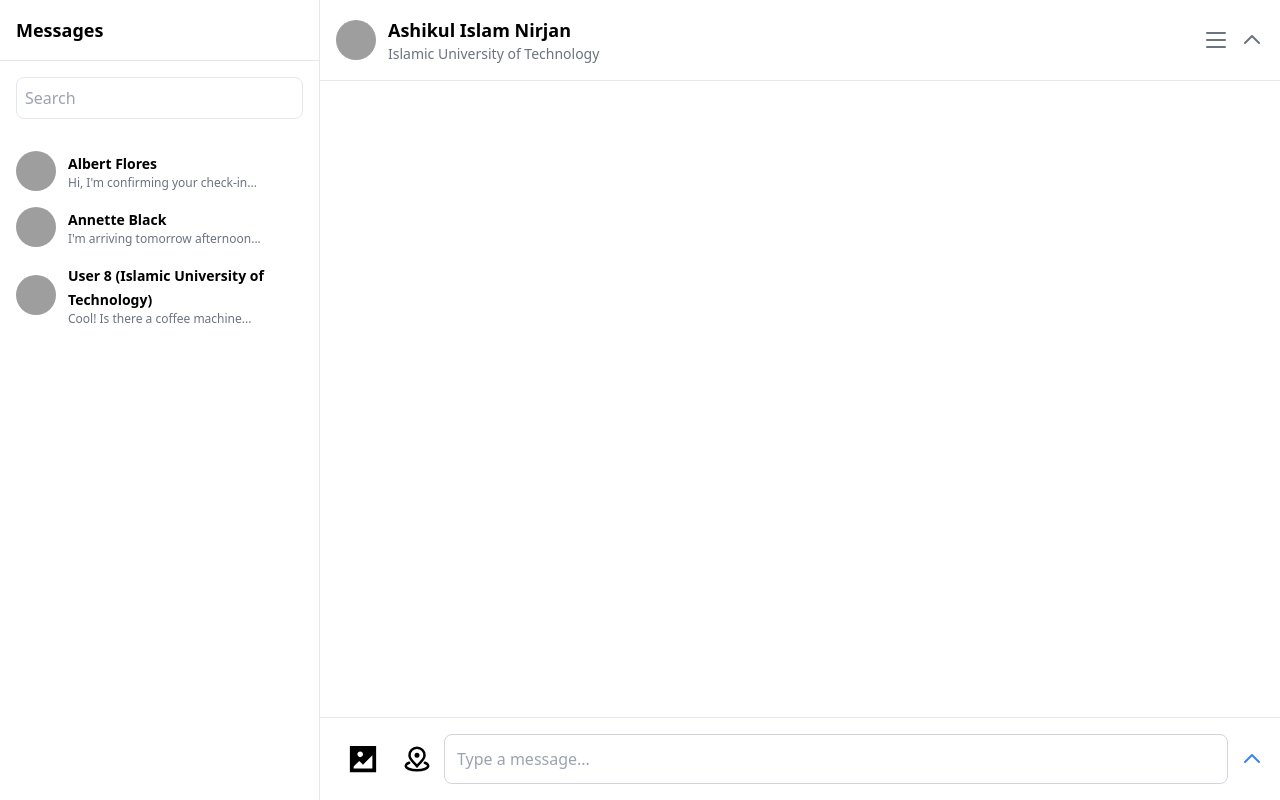
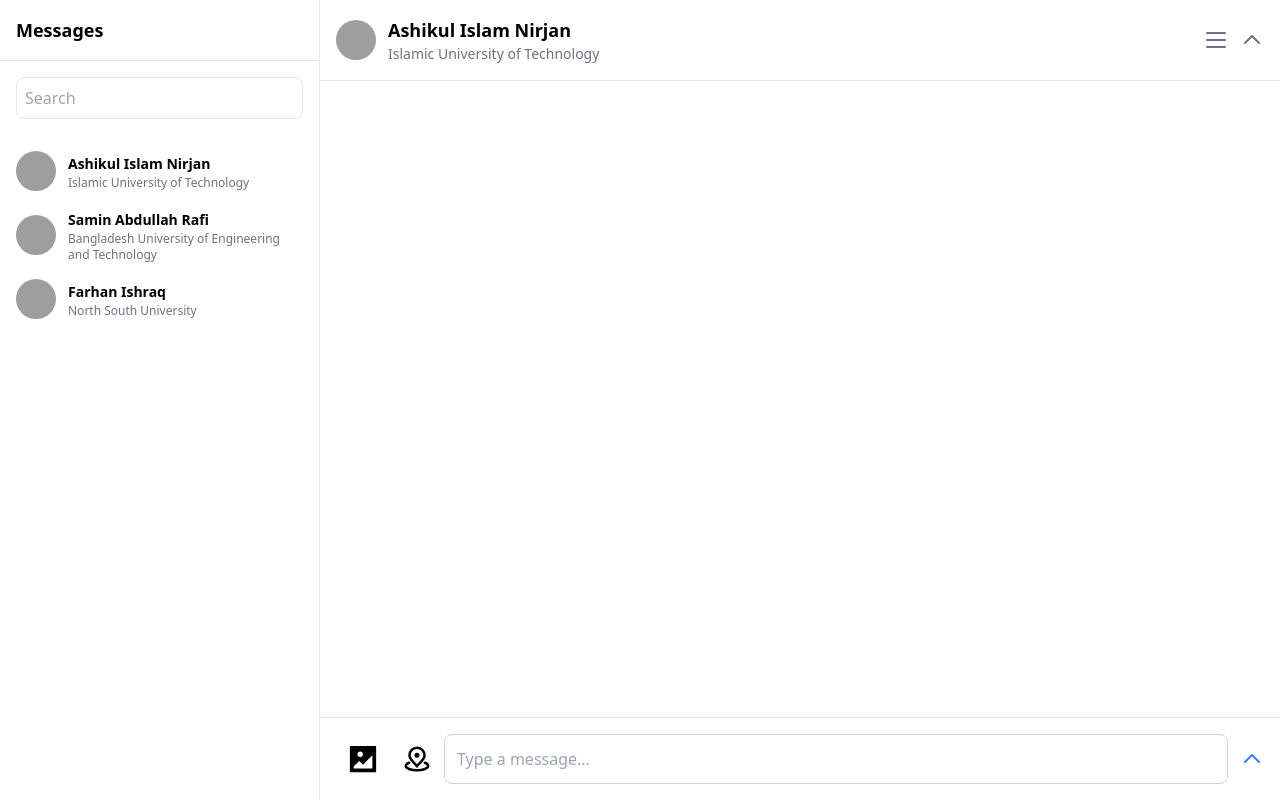
Before and after one commit to ashrafulislambd/OnlyVibeCoding, a Django app: page /chat/9 in a window 1280 px wide. Run offline with Django 5.2, Linux system fonts and the light colour scheme; some libraries are stand-ins or nearby versions; grey boxes are pictures that could not be loaded.

Commit message:
All done

```diff
--- a/backend/chat/templates/chat/chatui.html
+++ b/backend/chat/templates/chat/chatui.html
@@ -34,22 +34,22 @@
         <div class="flex items-center">
           <img src="https://randomuser.me/api/portraits/men/1.jpg" alt="Profile Image" class="w-10 h-10 rounded-full object-cover mr-3">
           <div>
-            <span class="font-semibold text-sm">Albert Flores</span>
-            <p class="text-xs text-gray-500">Hi, I'm confirming your check-in...</p>
+            <span class="font-semibold text-sm">Ashikul Islam Nirjan</span>
+            <p class="text-xs text-gray-500">Islamic University of Technology</p>
           </div>
         </div>
         <div class="flex items-center">
           <img src="https://randomuser.me/api/portraits/men/2.jpg" alt="Profile Image" class="w-10 h-10 rounded-full object-cover mr-3">
           <div>
-            <span class="font-semibold text-sm">Annette Black</span>
-            <p class="text-xs text-gray-500">I'm arriving tomorrow afternoon...</p>
+            <span class="font-semibold text-sm">Samin Abdullah Rafi</span>
+            <p class="text-xs text-gray-500">Bangladesh University of Engineering and Technology</p>
           </div>
         </div>
         <div class="flex items-center">
           <img src="https://randomuser.me/api/portraits/men/3.jpg" alt="Profile Image" class="w-10 h-10 rounded-full object-cover mr-3">
           <div>
-            <span class="font-semibold text-sm">User 8 (Islamic University of Technology)</span>
-            <p class="text-xs text-gray-500">Cool! Is there a coffee machine...</p>
+            <span class="font-semibold text-sm">Farhan Ishraq</span>
+            <p class="text-xs text-gray-500">North South University</p>
           </div>
         </div>
       </div>
--- a/backend/core/views.py
+++ b/backend/core/views.py
@@ -1,4 +1,4 @@
-from django.shortcuts import render
+from django.shortcuts import render, redirect
 from django.urls import reverse
 from django.contrib.auth.views import LoginView
 from django.contrib.auth.mixins import LoginRequiredMixin
@@ -24,6 +24,7 @@ def signup(request):
             profile.user = user
             profile.save()
             messages.success(request, "Successfully created an account")
+            return redirect("/login")
     else:
         form = SignupForm()
     return render(request, "core/signup.html", { "form" : form })
--- a/backend/templates/base.html
+++ b/backend/templates/base.html
@@ -31,6 +31,7 @@
         <a href="{% url 'site_index' %}" class="hover:text-yellow-400">Home</a>
         <a href="{% url 'profile' %}" class="hover:text-yellow-400">Profile</a>
         <a href="{% url 'create_product' %}" class="hover:text-yellow-400">Sell</a>
+        <a href="{% url 'inbox_ui' 9 %}" class="hover:text-yellow-400">Chat</a>
         <a href="{% url 'ai_index' %}" class="hover:text-yellow-400">AI Helper</a>
       </nav>
 
```
Also changed, not shown: backend/core/templates/core/login.html (+12 -1 lines), backend/product/templates/product/details.html (added, +39 -0 lines), backend/db.sqlite3.
